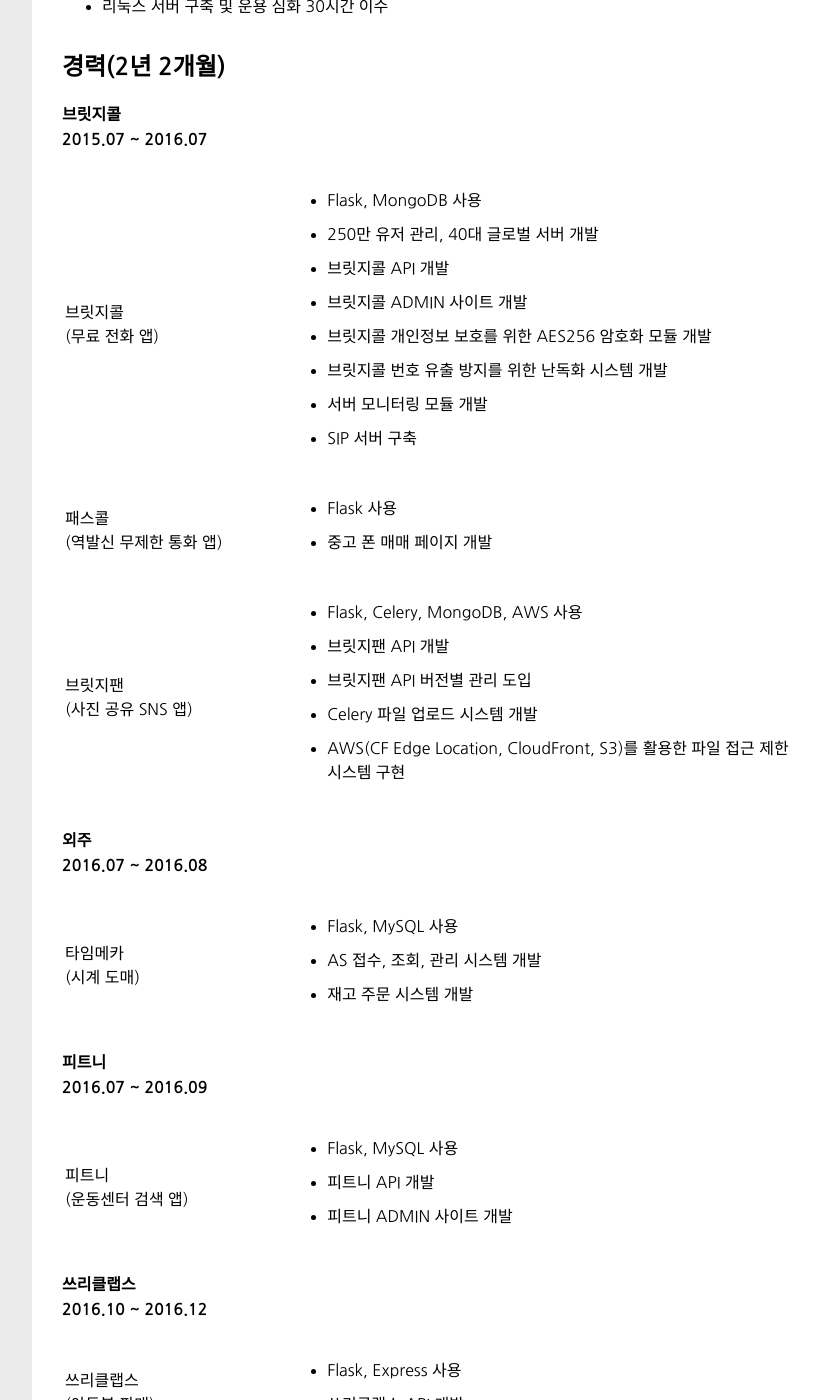
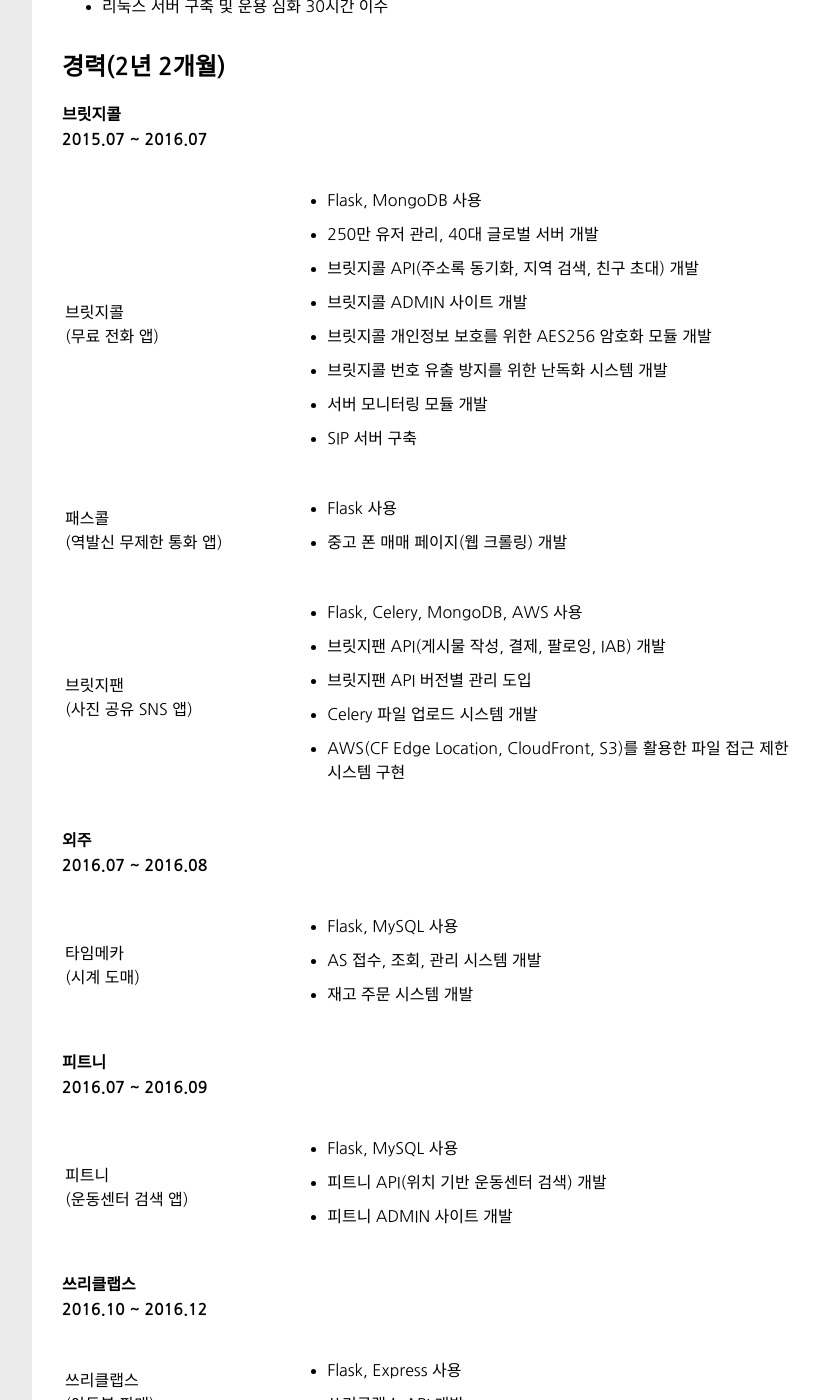
Before and after one commit to gureuso/gureuso.github.io, a Jekyll site: the page built from about.html, in a window 1280 px wide and 1400 px high, scrolled down 1693 px. Shown: the whole window, without its empty margins (268-1086 px from the left). Built offline with Jekyll 4.4.1, drawn with Linux system fonts in a browser that asks for light colours; nearby versions of some CDN libraries; comment, search, counter and statistics services are not loaded.

Commit message:
Update about page

```diff
--- a/about.html
+++ b/about.html
@@ -92,7 +92,7 @@
         <ul class="about-desc">
           <li>Flask, MongoDB 사용</li>
           <li>250만 유저 관리, 40대 글로벌 서버 개발</li>
-          <li>브릿지콜 API 개발</li>
+          <li>브릿지콜 API(주소록 동기화, 지역 검색, 친구 초대) 개발</li>
           <li>브릿지콜 ADMIN 사이트 개발</li>
           <li>브릿지콜 개인정보 보호를 위한 AES256 암호화 모듈 개발</li>
           <li>브릿지콜 번호 유출 방지를 위한 난독화 시스템 개발</li>
@@ -109,7 +109,7 @@
       <td>
         <ul class="about-desc">
           <li>Flask 사용</li>
-          <li>중고 폰 매매 페이지 개발</li>
+          <li>중고 폰 매매 페이지(웹 크롤링) 개발</li>
         </ul>
       </td>
     </tr>
@@ -121,7 +121,7 @@
       <td>
         <ul class="about-desc">
           <li>Flask, Celery, MongoDB, AWS 사용</li>
-          <li>브릿지팬 API 개발</li>
+          <li>브릿지팬 API(게시물 작성, 결제, 팔로잉, IAB) 개발</li>
           <li>브릿지팬 API 버전별 관리 도입</li>
           <li>Celery 파일 업로드 시스템 개발</li>
           <li>AWS(CF Edge Location, CloudFront, S3)를 활용한 파일 접근 제한 시스템 구현</li>
@@ -157,7 +157,7 @@
       <td>
         <ul class="about-desc">
           <li>Flask, MySQL 사용</li>
-          <li>피트니 API 개발</li>
+          <li>피트니 API(위치 기반 운동센터 검색) 개발</li>
           <li>피트니 ADMIN 사이트 개발</li>
         </ul>
       </td>
```
